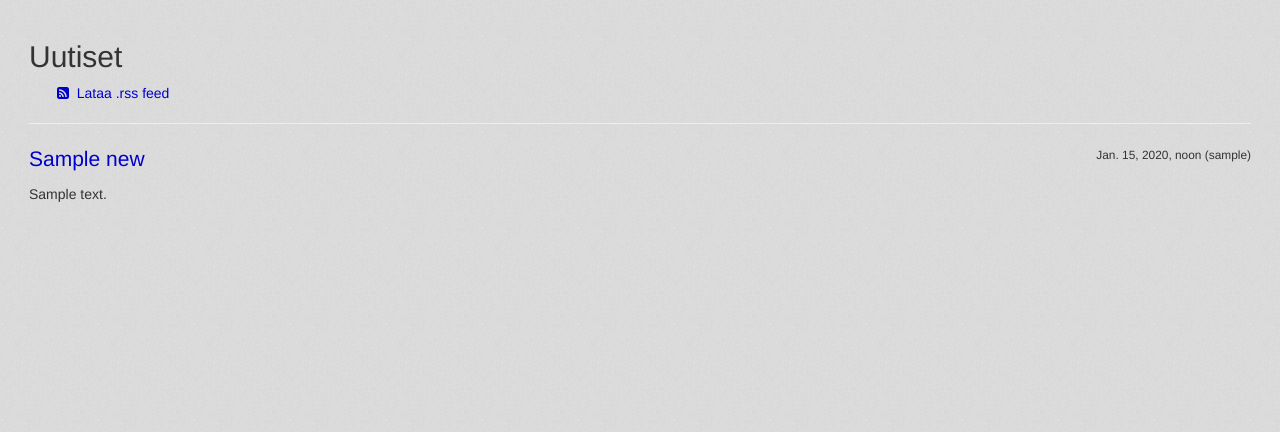
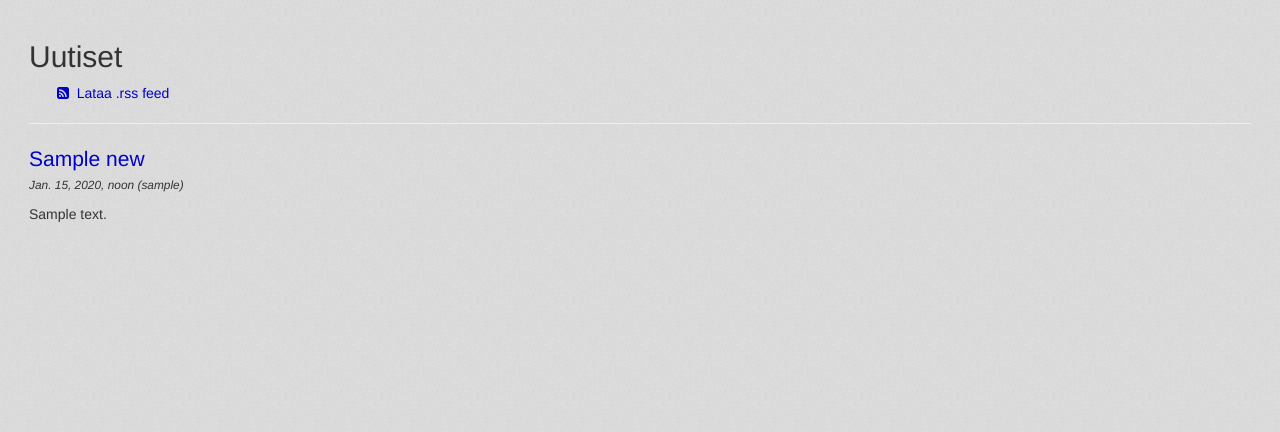
Before and after one commit to modeemi/website, a Django app: template modeemintternet/templates/uutiset.html in a window 1280 px wide. Shown: the part 170-602 px from the top of the page. Run offline with Django 3.2, Linux system fonts and the light colour scheme; the template is opened without the code that fills it: values that come from a table or form of the project are taken from there, others are empty; tables that the repository leaves empty hold one stand-in row (values such as "Sample post"); parts of the project's set-up code (start-up, migrations or seed data) failed here and were passed over; some libraries are stand-ins or nearby versions.

Commit message:
Template tweaking

```diff
--- a/modeemintternet/templates/jaseneksi.html
+++ b/modeemintternet/templates/jaseneksi.html
@@ -17,7 +17,7 @@
 
 <h3>Ainaisjäsenyys</h3>
 
-<p>Modeemiin on mahdollista liittyä myös ainaisjäseneksi. Ainaisjäsenyyden tarkoitus on Modeemin taloudellinen tukeminen, jonka lisäksi jäsenyys on elinikäinen. Ainaisjäsenyysmaksun suuruus on 256 euroa, joka maksetaan yhtälailla kerhon tilille. Ainaisjäsenyydestä kannattaa olla etukäteen <a href="mailto:modeemi@modeemi.fi">yhteydessä kerhon hallitukseen</a>.</p>
+<p>Modeemiin on mahdollista liittyä myös ainaisjäseneksi. Ainaisjäsenyyden tarkoitus on Modeemin taloudellinen tukeminen, jonka lisäksi jäsenyys on elinikäinen. Ainaisjäsenyysmaksun suuruus on 256 euroa, joka maksetaan yhtälailla kerhon tilille. Ainaisjäsenyydestä kannattaa olla etukäteen <a href="mailto:hallitus@modeemi.fi">yhteydessä kerhon hallitukseen</a>.</p>
 
 <p>Jäsenhakemuksen tehdessäsi hyväksyt samalla <a href="https://www.csc.fi/fi/yleiset-kayttoehdot">CSC-palveluiden ja FuNET-verkon käyttöehdot</a>.</p>
 
--- a/modeemintternet/templates/tapahtumat.html
+++ b/modeemintternet/templates/tapahtumat.html
@@ -16,8 +16,9 @@
     <hr />
     <p>
         <span class="event-header" itemprop="name"><a href="{% url 'tapahtumat' pk=e.id %}">{{ e.title }}</a></span>
-        <span class="event-timestamp pull-right">
-            <small itemprop="author"><time itemprop="datePublished" datetime="{{ e.posted|date:"Y-m-d"}}">{{ e.posted }}</time> {% if e.poster %} ({{ e.poster.username }}){% endif %}</small>
+    <br/>
+        <span class="event-timestamp">
+            <i><small itemprop="author"><time itemprop="datePublished" datetime="{{ e.posted|date:"Y-m-d"}}">{{ e.posted }}</time> {% if e.poster %} ({{ e.poster.username }}){% endif %}</small></i>
         </span>
     </p>
 
--- a/modeemintternet/templates/uutiset.html
+++ b/modeemintternet/templates/uutiset.html
@@ -14,8 +14,9 @@
     <hr />
     <p>
         <span class="news-header" itemprop="headline"><a href="{% url 'uutiset' pk=n.id %}">{{ n.title }}</a></span>
-        <span class="news-timestamp pull-right">
-            <small itemprop="author"><time itemprop="datePublished" datetime="{{ n.posted|date:"Y-m-d"}}">{{ n.posted }}</time> ({{ n.poster.username }})</small>
+        <br />
+        <span class="news-timestamp">
+            <i><small itemprop="author"><time itemprop="datePublished" datetime="{{ n.posted|date:"Y-m-d"}}">{{ n.posted }}</time> ({{ n.poster.username }})</small></i>
         </span>
     </p>
 
--- a/modeemintternet/templates/yhteystiedot.html
+++ b/modeemintternet/templates/yhteystiedot.html
@@ -8,7 +8,7 @@
 
 <h3>E-mail</h3>
 
-<p><a href="mailto:modeemi@modeemi.fi">modeemi@modeemi.fi</a></p>
+<p><a href="mailto:hallitus@modeemi.fi">hallitus@modeemi.fi</a></p>
 
 <h3>IRC</h3>
 
```
